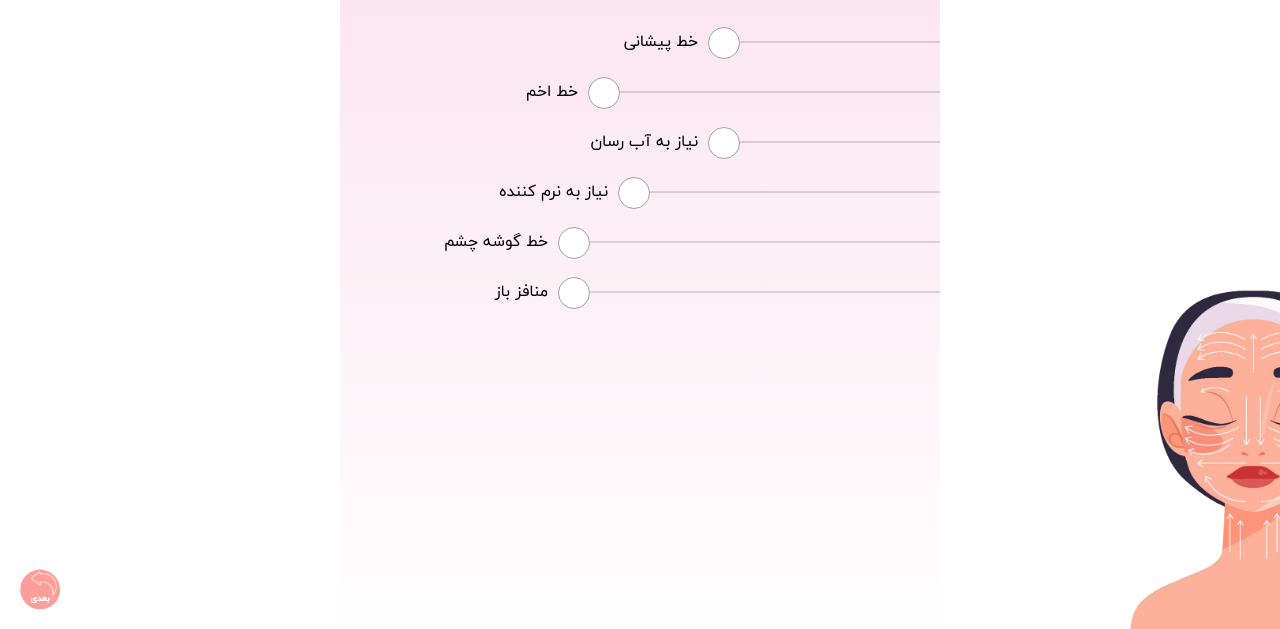
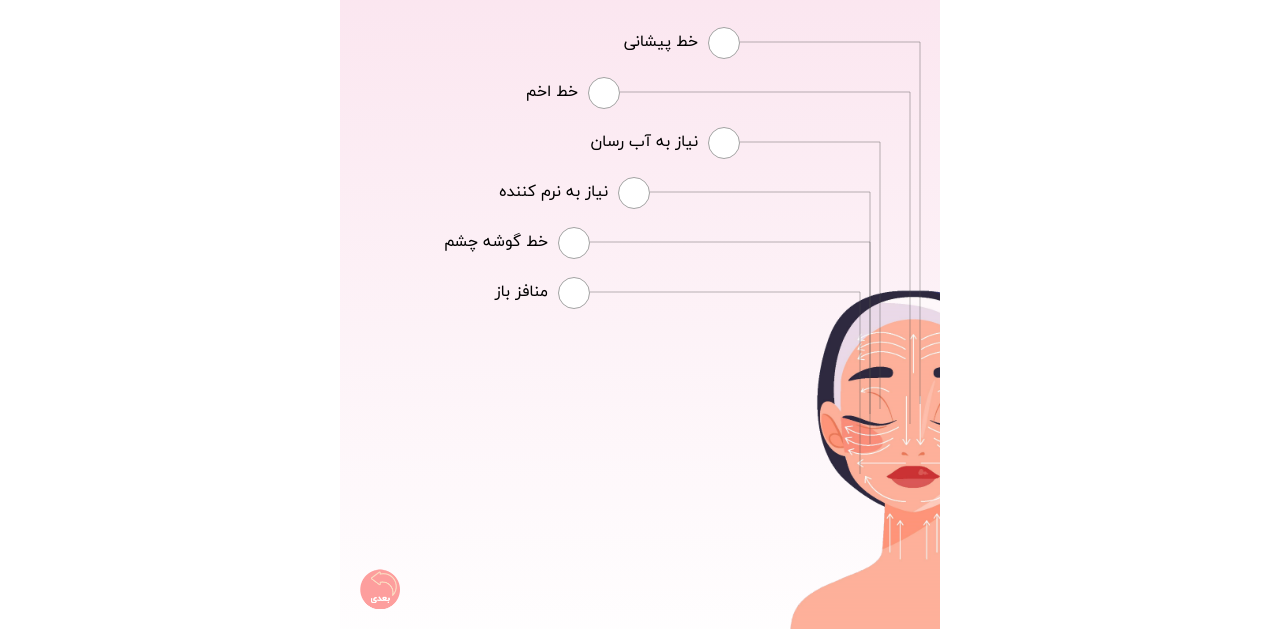
Before and after one commit to MrMohebi/client-care-test-panberes, a Gatsby site: page /female in a window 1280 px wide. Shown: the part 171-800 px from the top of the page. Built offline with nearby package versions, Linux system fonts and the light colour scheme; Gatsby itself is replaced by a stand-in of ours.

Commit message:
Now we support Big Screens!

```diff
--- a/src/components/MC.js
+++ b/src/components/MC.js
@@ -28,8 +28,17 @@ const MC = (props) => {
         let userChoices = ['']
         let nextButtonImage = props.colorTheme === 'male' ? maleNextButton : femaleNextButton
         let backButtonImage = props.colorTheme === 'male' ? maleBackButton : femaleBackButton
+        let checkInterval = setInterval(() => {
+            checkSelects()
+        }, 800)
+
         useEffect(() => {
+            window.addEventListener("resize",_.debounce(
+                ()=>{
+                    UpdateLines(tabVal, choicesPart, props.colorTheme)
 
+                }
+                ,300))
             document.querySelector('.selects').addEventListener('scroll', _.debounce(() => {
                 setLinesClass('opacityUp')
             }, 100))
@@ -83,6 +92,7 @@ const MC = (props) => {
 
         let checkSelects = () => {
             let storedUserChoices = JSON.parse(window.sessionStorage.getItem('UserChoices'))
+            if (document.querySelector('.selects')) {
                 gsap.utils.toArray(document.querySelector('.selects').childNodes).map((eachChoice, index) => {
                     if (storedUserChoices) {
                         if (document.querySelector('.selects').childNodes[index]) {
@@ -105,7 +115,9 @@ const MC = (props) => {
                         }
                     }
                 })
-
+            } else {
+                clearInterval(checkInterval)
+            }
         }
 
         let handleNext = (e) => {
@@ -141,10 +153,6 @@ const MC = (props) => {
                 }
                 if (!choices[choicesPart + 1]) {
                     setCurrentSection(1)
-                    // setHealthDialog(<HealthDialog setCurrentSection={setCurrentSection} colorTheme={props.colorTheme}
-                    //                               visible={true}
-                    //                               backgroundClass={props.backgroundClass}/>)
-                    //
                 }
             }
 
@@ -273,16 +281,20 @@ const MC = (props) => {
         return (
             <div className={'w-100 h-100 position-absolute ' + props.backgroundClass}>
                 {
-                        currentSection === 0?
-                            <Link to={'/'} className={'section-back-button'} >
-                                <svg width="24" height="24" xmlns="http://www.w3.org/2000/svg" fillRule="evenodd" clipRule="evenodd">
-                                    <path d="M21.883 12l-7.527 6.235.644.765 9-7.521-9-7.479-.645.764 7.529 6.236h-21.884v1h21.883z"/>
+                    currentSection === 0 ?
+                        <Link to={'/'} className={'section-back-button'}>
+                            <svg width="24" height="24" xmlns="http://www.w3.org/2000/svg" fillRule="evenodd"
+                                 clipRule="evenodd">
+                                <path
+                                    d="M21.883 12l-7.527 6.235.644.765 9-7.521-9-7.479-.645.764 7.529 6.236h-21.884v1h21.883z"/>
                             </svg>
                         </Link>
                         :
                         <div className={'section-back-button'} onClick={backClickHandler}>
-                                <svg width="24" height="24" xmlns="http://www.w3.org/2000/svg" fillRule="evenodd" clipRule="evenodd">
-                                    <path d="M21.883 12l-7.527 6.235.644.765 9-7.521-9-7.479-.645.764 7.529 6.236h-21.884v1h21.883z"/>
+                            <svg width="24" height="24" xmlns="http://www.w3.org/2000/svg" fillRule="evenodd"
+                                 clipRule="evenodd">
+                                <path
+                                    d="M21.883 12l-7.527 6.235.644.765 9-7.521-9-7.479-.645.764 7.529 6.236h-21.884v1h21.883z"/>
                             </svg>
                         </div>
                 }
--- a/src/css/Main.scss
+++ b/src/css/Main.scss
@@ -13,6 +13,7 @@ html {
 
 body {
   max-width: 600px;
+  position: relative;
 }
 
 
--- a/src/functions/updateLines.js
+++ b/src/functions/updateLines.js
@@ -3,24 +3,25 @@ import $ from "jquery";
 import * as options from '../assets/options'
 
 function UpdateLines(section, part,gender) {
+    let genderOptions = gender==='male'?options.maleOptions:options.femaleOptions
+    for (let index = 0; index < document.querySelector('.selects').childNodes.length; index++) {
 
-    console.clear()
-    console.log(part)
-    console.log(options.maleOptions)
-
-    let genderOptions = gender==='male'?options.maleOptions:options.femaleOptions
-
-    for (let index = 0; index < document.querySelector('.selects').childNodes.length; index++) {
         let element = $("#choise-" + index);
         if (element.position()) {
             if (genderOptions[section][part][index]) {
                 let line = $('#line' + index)
-                let x1Line1 = (window.innerWidth) - (line.position().left - genderOptions[section][part][index].vectorX)
+                let x1Line1 = (document.body.clientWidth) - (line.position().left - genderOptions[section][part][index].vectorX)
+                let offset=0;
+                let lineLeft;
+                if (window.innerWidth>=600){
+                    offset = (window.innerWidth - 600) /2
+                }
+                lineLeft = line.position().left
                 document.querySelector('.selects').childNodes[index].childNodes[1].firstChild.style.transformOrigin = x1Line1 / 2 + "px 0px"
-                document.querySelector('.selects').childNodes[index].childNodes[1].firstChild.x1.baseVal.value = ((window.innerWidth - line.position().left) - genderOptions[section][part][index].vectorX)
-                document.querySelector('.selects').childNodes[index].childNodes[1].childNodes[1].x1.baseVal.value = ((window.innerWidth - line.position().left) - genderOptions[section][part][index].vectorX)
+                document.querySelector('.selects').childNodes[index].childNodes[1].firstChild.x1.baseVal.value = ((window.innerWidth - lineLeft) - (genderOptions[section][part][index].vectorX+offset))
+                document.querySelector('.selects').childNodes[index].childNodes[1].childNodes[1].x1.baseVal.value = ((window.window.innerWidth - lineLeft) - (genderOptions[section][part][index].vectorX+offset))
                 document.querySelector('.selects').childNodes[index].childNodes[1].childNodes[1].y2.baseVal.value = ((window.innerHeight - line.position().top) - genderOptions[section][part][index].vectorY)
-                document.querySelector('.selects').childNodes[index].childNodes[1].childNodes[1].x2.baseVal.value = ((window.innerWidth - line.position().left) - genderOptions[section][part][index].vectorX)
+                document.querySelector('.selects').childNodes[index].childNodes[1].childNodes[1].x2.baseVal.value = ((window.window.innerWidth - lineLeft) - (genderOptions[section][part][index].vectorX+offset))
             }
 
         }
--- a/src/pages/index.js
+++ b/src/pages/index.js
@@ -21,7 +21,6 @@ const IndexPage = () => {
 
     useEffect(() => {
         window.sessionStorage.setItem('UserChoices','[]')
-
     },[]);
 
     return (
```
Also changed, not shown: src/css/Main.css, 1 other file. Lines whose indentation alone changed are shown as unchanged.
